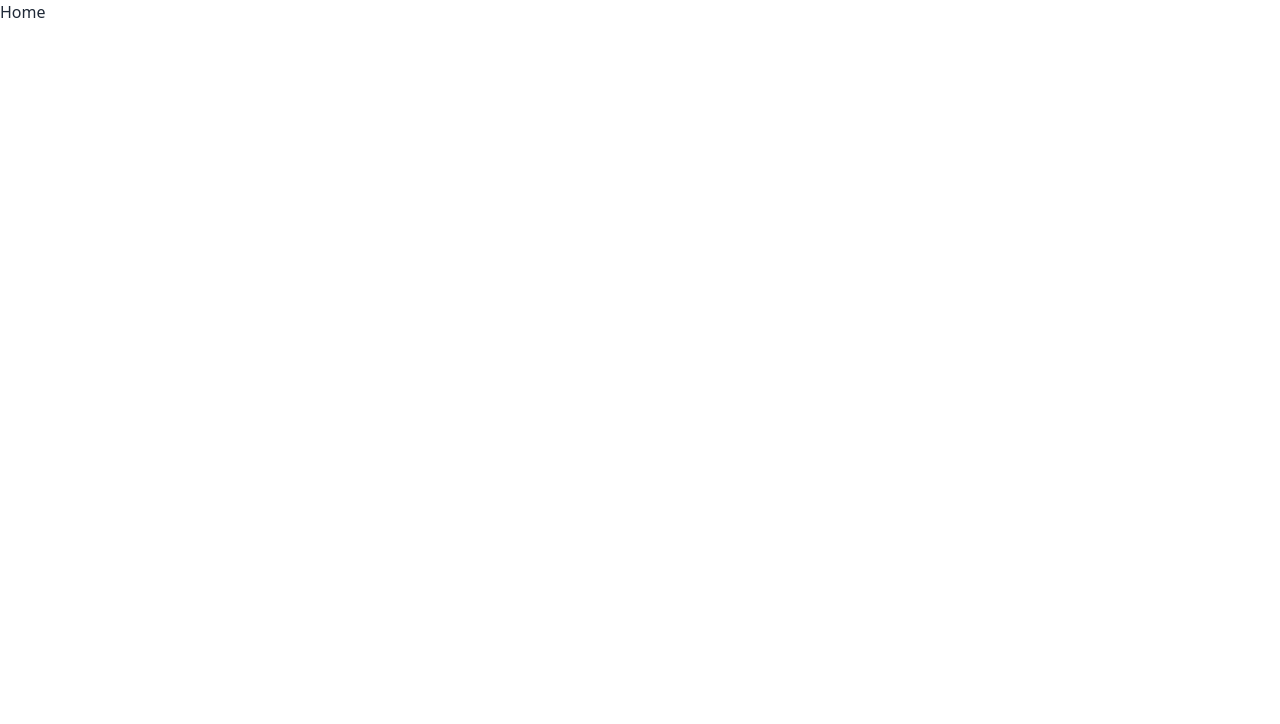
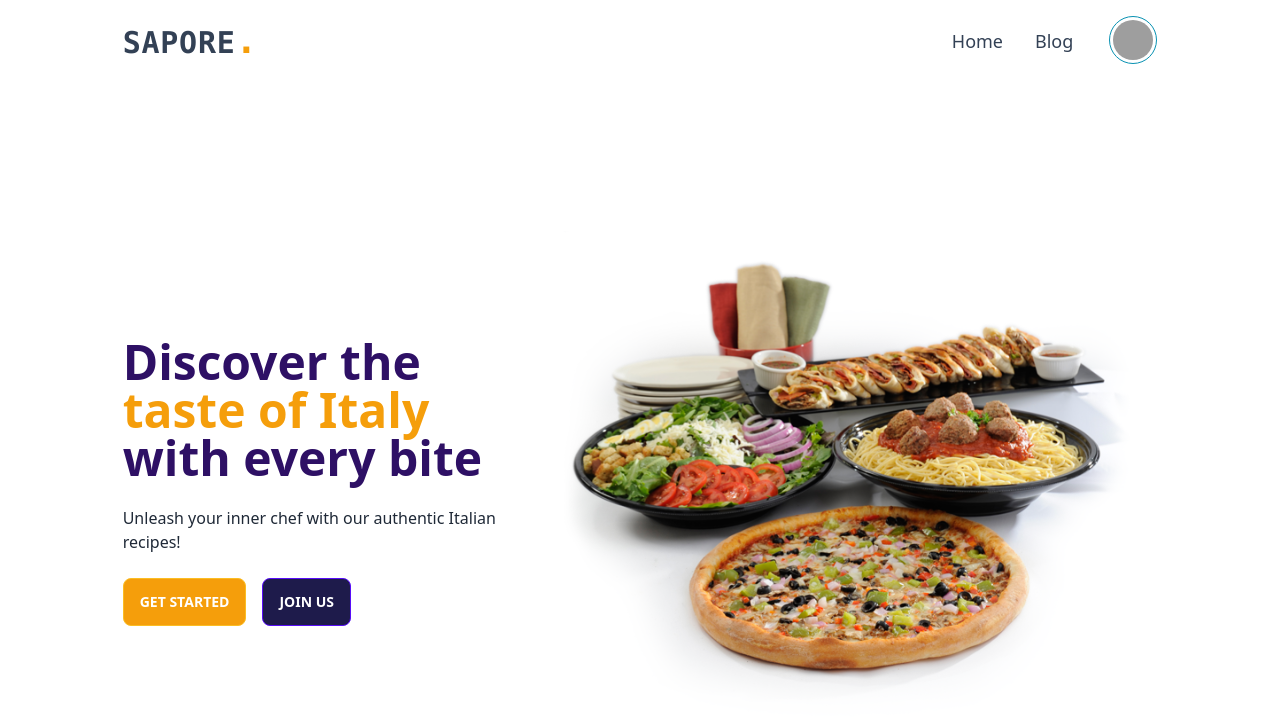
Before and after one commit to snigbar/sapore, a React (Vite) app: page / in a window 1280 px wide. Shown: the top 724 px of the page. Built offline with nearby package versions, Linux system fonts and the light colour scheme; grey boxes are pictures that could not be loaded.

Commit message:
header section added

```diff
--- a/src/Layouts/Home.jsx
+++ b/src/Layouts/Home.jsx
@@ -1,8 +1,13 @@
 import React from 'react'
+import NavigationBar from '../shared/NavigationBar'
+import Header from '../components/Header'
 
 const Home = () => {
   return (
-    <div>Home</div>
+    <>
+    <NavigationBar></NavigationBar>
+    <Header></Header>
+    </>
   )
 }
 
--- /dev/null
+++ b/src/components/Header.jsx
@@ -0,0 +1,24 @@
+import React from 'react'
+import heroImg from "../assets/headerImg.png"
+
+const Header = () => {
+  return (
+        <div className="hero min-h-screen bg-base-50 md:w-10/12 mx-auto">
+        <div className="hero-content flex-col-reverse md:flex-row-reverse gap-4 text-center md:text-left">
+            <img src={heroImg} className="w-3/5 rounded-lg md:ml-4" />
+            <div className='w-11/12 lg:w-full'>
+            <h1 className="text-3xl md:text-4xl lg:text-5xl text-violet-950 font-bold">Discover the <span className='text-amber-500'>taste of Italy</span> with every bite</h1>
+            <p className="my-6">Unleash your inner chef with our authentic Italian recipes!</p>
+
+            <div className='flex flex-row gap-2 md:gap-4 justify-center md:justify-start'>
+            <button className="btn btn-warning text-white bg-amber-500 hover:bg-amber-400">Get Started</button>
+            <button className="btn btn-primary bg-indigo-950 px-4">Join Us</button>
+            </div>
+
+            </div>
+        </div>
+        </div>
+  )
+}
+
+export default Header
--- /dev/null
+++ b/src/shared/NavigationBar.jsx
@@ -0,0 +1,39 @@
+import React from 'react'
+import { Link } from 'react-router-dom'
+
+const NavigationBar = () => {
+  return (
+    <div className="navbar bg-base-100 px-3 py-4 md:py-4 md:px-4 md:w-10/12 mx-auto">
+  <div className="flex-1">
+    <a className="font-mono font-semibold text-slate-700 normal-case text-3xl tracking-wide">SAPORE<span className='text-4xl font-extrabold text-amber-500 spacing tracking-tighter'>.</span></a>
+  </div>
+  <div className="flex gap-4 md:gap-8">
+
+    <div className="flex-none">
+    <ul className="menu menu-horizontal gap-8 px-1 text-lg text-slate-700 font-medium">
+      <Link to="/">Home</Link>
+      <Link to='/'>Blog</Link>
+    </ul>
+    </div>
+
+    <div className="dropdown dropdown-end">
+      <label tabIndex={0} className="btn btn-ghost btn-circle avatar border-cyan-600">
+        <div className="w-10 rounded-full">
+          <img src="https://cdn.drawception.com/images/avatars/647493-B9E.png" />
+        </div>
+      </label>
+      <ul tabIndex={0} className="mt-3 p-2 shadow menu menu-compact dropdown-content bg-base-100 rounded-box w-52">
+        <li>
+          <a className="justify-between">
+            Profile
+          </a>
+        </li>
+        <li><Link>Logout</Link></li>
+      </ul>
+    </div>
+  </div>
+</div>
+  )
+}
+
+export default NavigationBar
```
Also changed, not shown: src/assets/headerImg.png (added).
